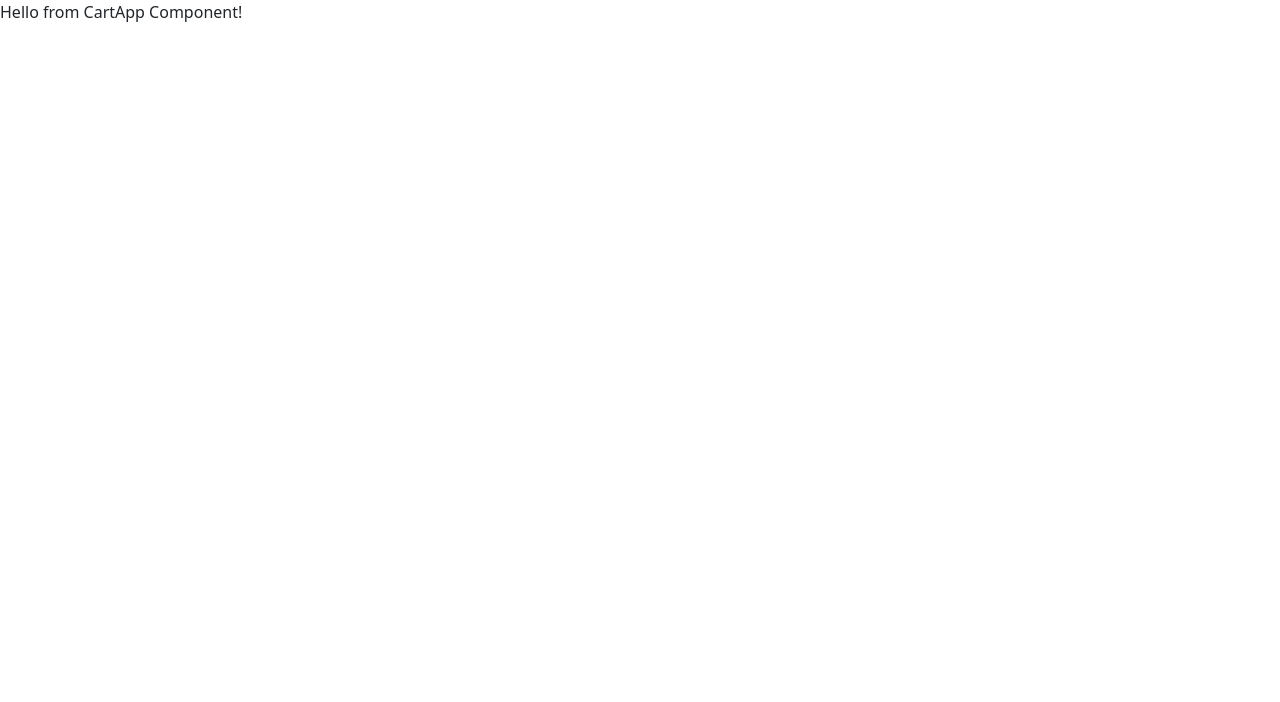
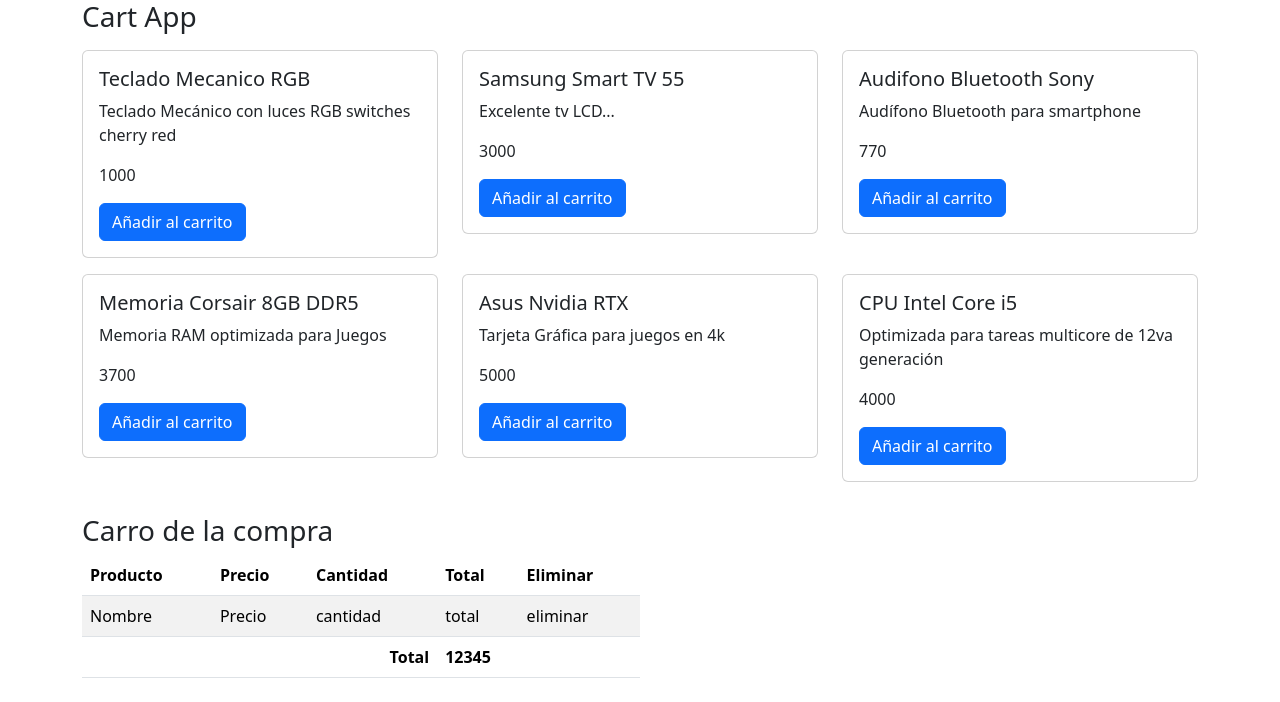
Before and after one commit to diegantos/react-cartapp, a React (Vite) app: page / in a window 1280 px wide. Shown: the top 702 px of the page. Built offline with nearby package versions, Linux system fonts and the light colour scheme.

Commit message:
new structure

```diff
--- a/src/CartApp.jsx
+++ b/src/CartApp.jsx
@@ -1,8 +1,67 @@
+import { useEffect, useState } from "react"
+import { getProducts } from "./services/productService"
 
 export const CartApp = () => {
-    return(
-        <>
-            <div className="CartApp">Hello from CartApp Component!</div>
-        </>
-    )
+
+    const [products, setProducts] = useState([])
+    useEffect(() => {
+        setProducts(getProducts())
+    }, [])
+
+    return (
+      <>
+        <div className="container">
+
+            <h3>Cart App</h3>
+            <div className="row">
+                { products.map((prod)=>(
+                    <div key={prod.id} className="col-4 my-2">
+                        <div className="card">
+                            <div className="card-body">
+                                <h5 className="card-title">{prod.name}</h5>
+                                <p className="card-text">{prod.description}</p>
+                                <p className="card-text">{prod.price}</p>
+                                <button className="btn btn-primary">Añadir al carrito</button>
+                            </div>
+                        </div>
+                    </div>
+                ))}
+            </div>
+
+          <div className="my-4 w-50">
+            <h3>Carro de la compra</h3>
+            <table className="table table-hover table-striped">
+              <thead>
+                <tr>
+                  <th>Producto</th>
+                  <th>Precio</th>
+                  <th>Cantidad</th>
+                  <th>Total</th>
+                  <th>Eliminar</th>
+                </tr>
+              </thead>
+              <tbody>
+                <tr>
+                  <td>Nombre</td>
+                  <td>Precio</td>
+                  <td>cantidad</td>
+                  <td>total</td>
+                  <td>eliminar</td>
+                </tr>
+              </tbody>
+              <tfoot>
+                <tr>
+                  <td colSpan={3} className="text-end fw-bold">
+                    Total
+                  </td>
+                  <td colSpan={2} className="text-start fw-bold">
+                    12345
+                  </td>
+                </tr>
+              </tfoot>
+            </table>
+          </div>
+        </div>
+      </>
+    );
 }
--- /dev/null
+++ b/src/data/products.js
@@ -0,0 +1,38 @@
+export const products = [
+    {
+        id: 1,
+        name: 'Teclado Mecanico RGB',
+        description: 'Teclado Mecánico con luces RGB switches cherry red',
+        price: 1000
+    },
+    {
+        id: 2,
+        name: 'Samsung Smart TV 55',
+        description: 'Excelente tv LCD...',
+        price: 3000
+    },
+    {
+        id: 3,
+        name: 'Audifono Bluetooth Sony',
+        description: 'Audífono Bluetooth para smartphone',
+        price: 770
+    },
+    {
+        id: 4,
+        name: 'Memoria Corsair 8GB DDR5',
+        description: 'Memoria RAM optimizada para Juegos',
+        price: 3700
+    },
+    {
+        id: 5,
+        name: 'Asus Nvidia RTX',
+        description: 'Tarjeta Gráfica para juegos en 4k',
+        price: 5000
+    },
+    {
+        id: 6,
+        name: 'CPU Intel Core i5',
+        description: 'Optimizada para tareas multicore de 12va generación',
+        price: 4000
+    },
+]
--- /dev/null
+++ b/src/services/productService.js
@@ -0,0 +1,5 @@
+import { products } from '../data/products'
+
+export const getProducts = () => {
+    return products
+}
```
